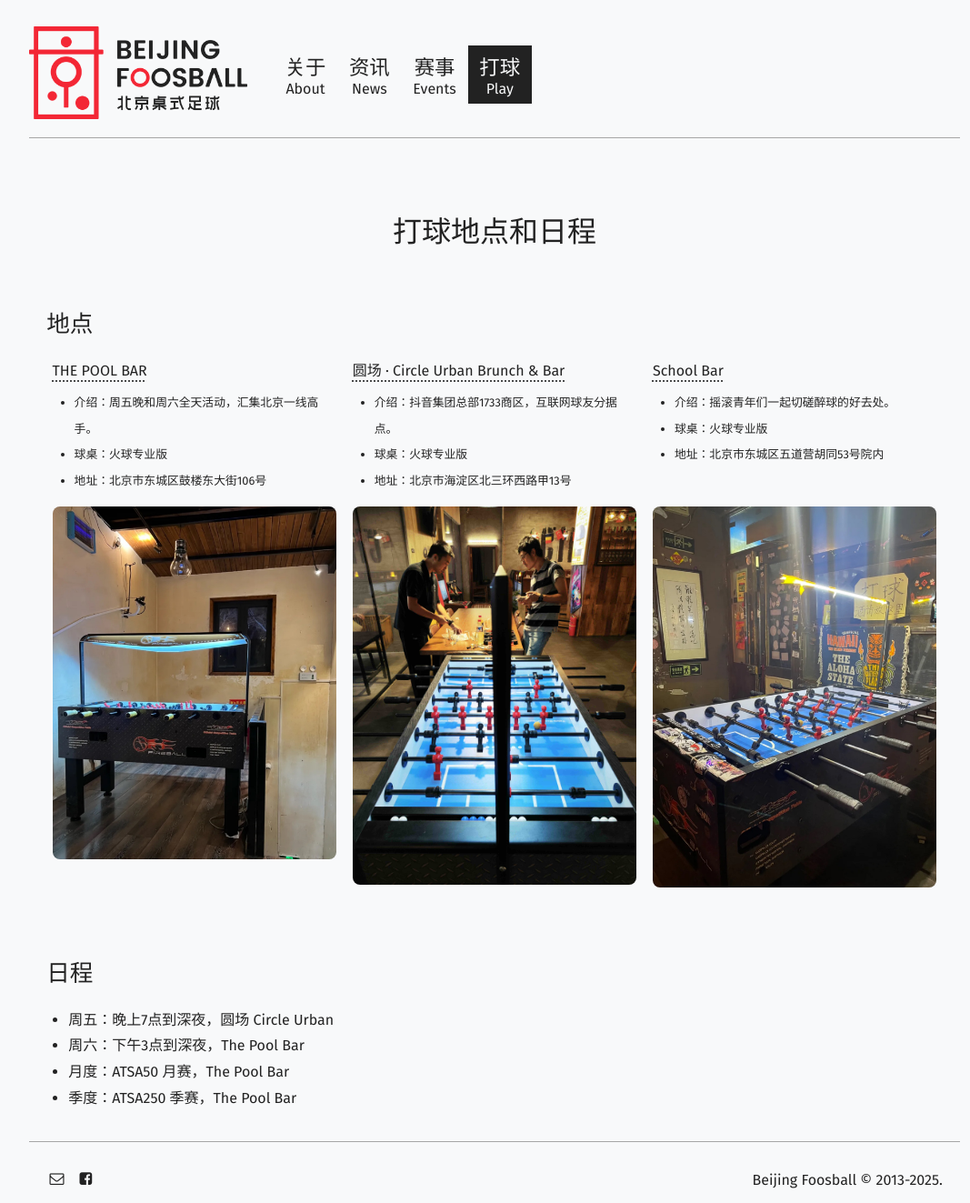
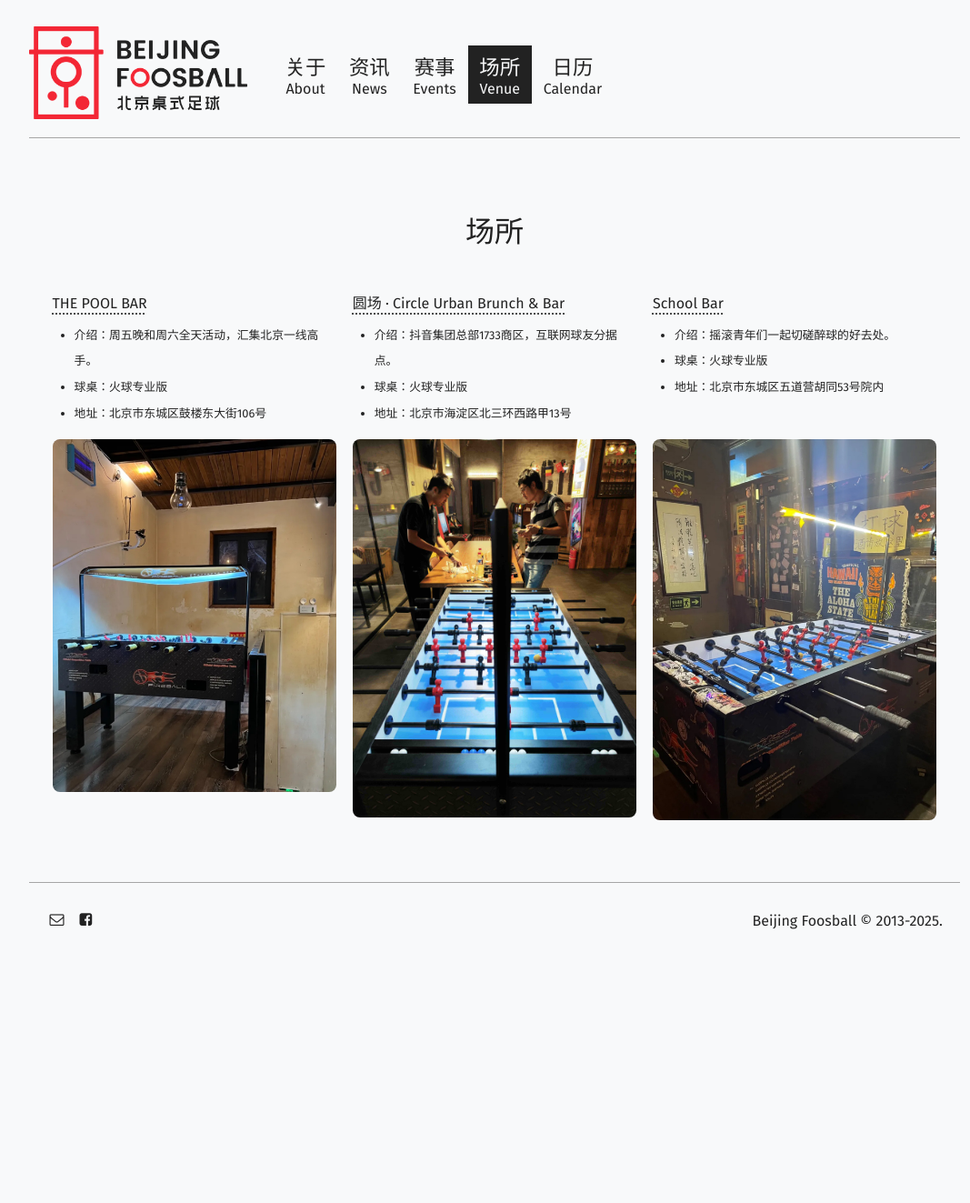
Before and after one commit to BeijingFoosball/beijingfoosball.github.io, a Jekyll site: the page built from _docs/venue.html, in a window 1280 px wide. Shown: the whole page at 91% size, without its empty margins (96-1163 px from the left). Built offline with Jekyll 4.4.1, drawn with Linux system fonts in a browser that asks for light colours; some web fonts are replaced; after the commit the page ends 1038 px from its top, so only the background shows below that.

Commit message:
feat: change play to calendar and venue

```diff
--- a/_docs/play.html
+++ b/_docs/venue.html
@@ -1,10 +1,9 @@
 ---
 layout: page
-title: 打球地点和日程
-key: play
+title: 场所
+key: venue
 ---
 
-<h2>地点</h2>
 <div class="tiles">
   {% for item in site.data.places %}
   <div class="tile">
@@ -26,11 +25,3 @@
   </div>
   {% endfor %}
 </div>
-
-<h2>日程</h2>
-<ul>
-    <li>周五：晚上7点到深夜，圆场 Circle Urban</li>
-    <li>周六：下午3点到深夜，The Pool Bar</li>
-    <li>月度：ATSA50 月赛，The Pool Bar</li>
-    <li>季度：ATSA250 季赛，The Pool Bar</li>
-</ul>
--- a/_includes/header.html
+++ b/_includes/header.html
@@ -24,10 +24,16 @@
               <div class="menu-en">Events</div>
             </a>
           </div>
-          <div class="menu-item{% if page.key == "play" %}{{ " menu-active" }}{% endif %}">
-            <a href="/docs/play.html">
-              <div>打球</div>
-              <div class="menu-en">Play</div>
+          <div class="menu-item{% if page.key == "venue" %}{{ " menu-active" }}{% endif %}">
+            <a href="/docs/venue.html">
+              <div>场所</div>
+              <div class="menu-en">Venue</div>
+            </a>
+          </div>
+          <div class="menu-item{% if page.key == "calendar" %}{{ " menu-active" }}{% endif %}">
+            <a href="/docs/calendar.html">
+              <div>日历</div>
+              <div class="menu-en">Calendar</div>
             </a>
           </div>
         </div>
```
Also changed, not shown: _docs/calendar.html (added, +12 -0 lines).
